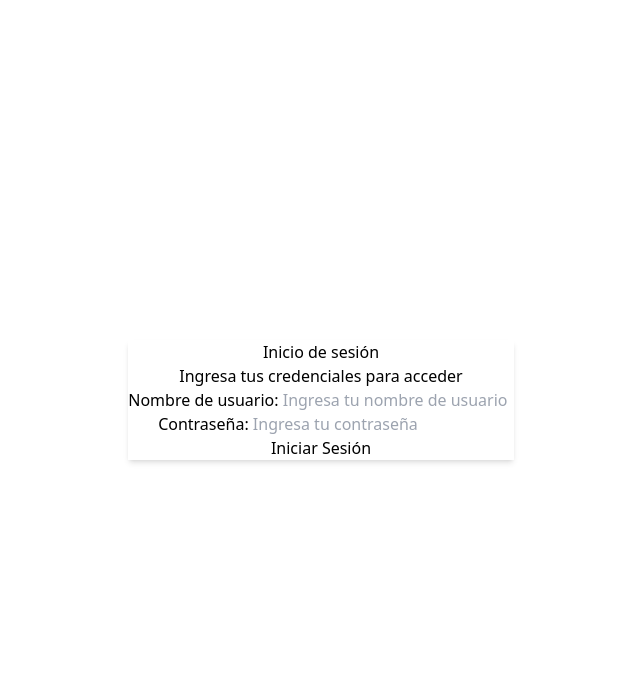
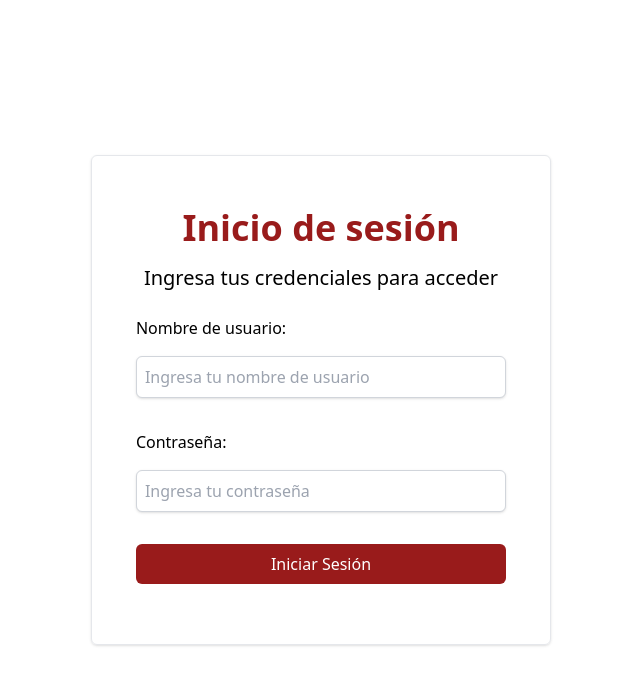
Before and after one commit to RyanValdivia/sismat-unsa, a React (Vite) app in the folder FrontEnd/sismat/: page / in a window 1280 px wide. Shown: the top 684 px of the page, without its empty margins (319-959 px from the left). Built offline with nearby package versions, Linux system fonts and the light colour scheme.

Commit message:
Página de inicio de sesión creada, ahora si bonita

```diff
--- /dev/null
+++ b/FrontEnd/sismat/src/components/Input.jsx
@@ -0,0 +1,20 @@
+const Input = ({ type, label, placeholder, value, onChange }) => {
+    return (
+        <div className="flex flex-col justify-center items-center m-2 w-full">
+            <label htmlFor={value} className="m-2 w-full">
+                {label}
+            </label>
+            <input
+                className="m-2 w-full border shadow outline-none border-gray-300 rounded-md p-2 focus:border-red-800 focus:outline-none"
+                type={type}
+                id={value}
+                placeholder={placeholder}
+                onChange={(event) => {
+                    onChange(event);
+                }}
+            />
+        </div>
+    );
+};
+
+export default Input;
--- a/FrontEnd/sismat/src/components/LoginForm.jsx
+++ b/FrontEnd/sismat/src/components/LoginForm.jsx
@@ -1,4 +1,5 @@
 import { useState } from "react";
+import Input from "./Input";
 
 const LoginForm = () => {
     const [username, setUsername] = useState("");
@@ -14,38 +15,37 @@ const LoginForm = () => {
     };
 
     return (
-        <div className="shadow-md flex flex-col justify-center items-center">
+        <div className="border shadow rounded-md min-w-96 p-10">
             <form
-                className="flex flex-col justify-center items-center"
+                className="flex flex-col justify-center items-center p-1"
                 onSubmit={(event) => handleSubmit(event)}
             >
-                <h2>Inicio de sesión</h2>
-                <p>Ingresa tus credenciales para acceder</p>
-                <div className="input-container">
-                    <label htmlFor="username">Nombre de usuario: </label>
+                <h2 className="m-2 text-4xl antialiased text-red-800 font-bold">
+                    Inicio de sesión
+                </h2>
+                <p className="text-xl m-2">
+                    Ingresa tus credenciales para acceder
+                </p>
+
+                <Input
+                    type="text"
+                    label="Nombre de usuario: "
+                    placeholder="Ingresa tu nombre de usuario"
+                    value="username"
+                    onChange={(event) => setUsername(event.target.value)}
+                />
+
+                <Input
+                    type="password"
+                    label="Contraseña: "
+                    placeholder="Ingresa tu contraseña"
+                    value="password"
+                    onChange={(event) => setPassword(event.target.value)}
+                />
+
+                <div className="flex flex-col justify-center items-center m-2 w-full">
                     <input
-                        type="text"
-                        id="username"
-                        placeholder="Ingresa tu nombre de usuario"
-                        onChange={(event) => {
-                            setUsername(event.target.value);
-                        }}
-                    />
-                </div>
-                <div className="input-container">
-                    <label htmlFor="password"> Contraseña: </label>
-                    <input
-                        type="password"
-                        id="password"
-                        placeholder="Ingresa tu contraseña"
-                        onChange={(event) => {
-                            setPassword(event.target.value);
-                        }}
-                    />
-                </div>
-                <div className="input-container">
-                    <input
-                        className="button"
+                        className="m-2 w-full bg-red-800 text-white p-2 rounded-md cursor-pointer hover:bg-red-900"
                         type="submit"
                         value="Iniciar Sesión"
                     />
--- a/FrontEnd/sismat/src/styles/LoginForm.css
+++ /dev/null
@@ -1,66 +0,0 @@
-*{
-    font-family: 'Arial', sans-serif;
-}
-
-.login-container {
-    display: flex;
-    justify-content: center;
-    align-items: center;
-    flex-direction: column;
-}
-
-.login-form {
-    box-shadow: 2px 2px 2px 2px rgba(0, 0, 0, 0.3);
-    background-color: #fff;
-    border-radius: 8px;
-    text-align: center;
-    width: 100%;
-    height: 100%;
-    display: flex;
-    justify-content: center;
-    align-items: center;
-    flex-direction: column;
-    padding: 10%;
-    text-wrap: nowrap;
-}
-
-.login-form h2 {
-    color: #7D0705;
-    font-size: 225%;
-    margin: 2% 300px;
-}
-
-.login-form p {
-    color: #7C7A7D;
-    font-size: 120%;
-    margin: 2% 300px;
-}
-
-.input-container {
-    width: 100%;
-    margin: 2% 300px;
-    text-align: left;
-}
-
-.input-container label {
-    display: block;
-    margin: 1%;
-}
-
-.input-container input{
-    width: 100%;
-    border: 1px solid #ddd;
-    margin: 1%;
-    border-radius: 4px;
-    padding: 2%;
-}
-
-.button{
-    color: #fff;
-    background-color: #7D0705;
-    margin: 1%;
-}
-
-.button:hover{
-    cursor: pointer;
-}
--- a/FrontEnd/sismat/src/styles/LoginPage.css
+++ /dev/null
@@ -1,15 +0,0 @@
-*{
-    margin: 0;
-    padding: 0;
-    box-sizing: border-box;
-    font-family: 'Poppins', sans-serif;
-}
-
-.main-container{
-    display: flex;
-    justify-content: center;
-    align-items: center;
-    background-color: #fff;
-    height: 100vh;
-    width: 100vw;
-}
```
